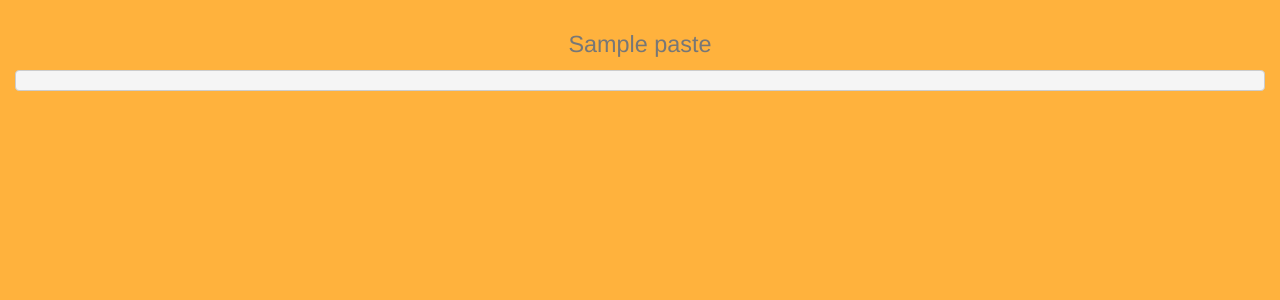
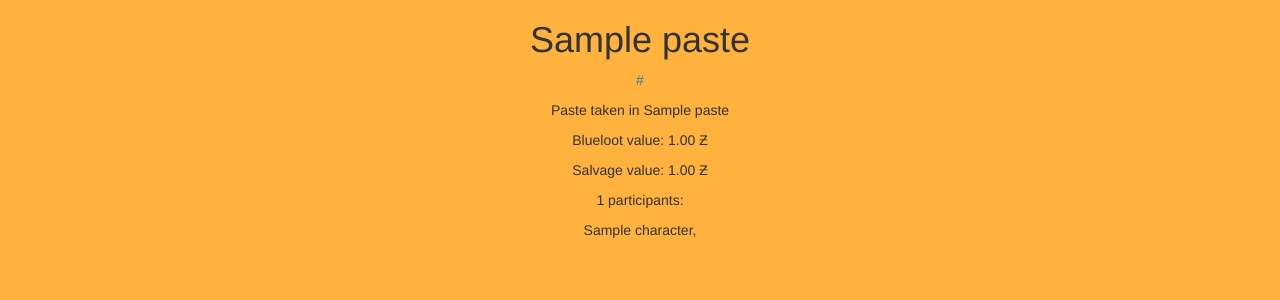
Before and after one commit to all-out/lootparser, a Django app: page /paste/1/ in a window 1280 px wide. Shown: the part 196-496 px from the top of the page. Run offline with Django 3.2, Linux system fonts and the light colour scheme; tables that the repository leaves empty hold one stand-in row (values such as "Sample post"); some libraries are stand-ins or nearby versions.

Commit message:
paste display template roughly fleshed out to display details

```diff
--- a/main/templates/display.html
+++ b/main/templates/display.html
@@ -1,15 +1,51 @@
 {% extends "base.html" %}
+
+{% load humanize %}
 
 {% block bodyblock %}
     <div class="row">
         <div class="col-sm-12 col_style">
-            <h1 class="text-center"><small>{{ paste }}</small></h1>
+            <h1 class="text-center">{{ paste }}</h1>
         </div>
     </div>
 
     <div class="row">
         <div class="col-sm-12 col_style">
-            <pre>{{ paste.raw_paste }}</pre>
+            <p class="text-center"><a href="{{ paste.ep_link }}" target="_blank">{{ paste.ep_link }}</a></p>
         </div>
     </div>
+
+    <div class="row">
+        <div class="col-sm-12 col_style">
+            <p class="text-center">Paste taken in {{ paste.ep_market_name }}</p>
+        </div>
+    </div>
+
+    <div class="row">
+        <div class="col-sm-12 col_style">
+            <p class="text-center">Blueloot value: {{ paste.blueloot_value|floatformat:2|intcomma }} Ƶ</p>
+        </div>
+    </div>
+
+    <div class="row">
+        <div class="col-sm-12 col_style">
+            <p class="text-center">Salvage value: {{ paste.salvage_value|floatformat:2|intcomma }} Ƶ</p>
+        </div>
+    </div>
+
+    <div class="row">
+        <div class="col-sm-12 col_style">
+            <p class="text-center">{{ paste.character.all|length }} participants:</p>
+        </div>
+    </div>
+    <div class="row">
+        <div class="col-sm-12 col_style">
+            <p class="text-center">
+                {% for character in paste.character.all  %}
+                    {{character}},
+                {% endfor %}
+            </p>
+        </div>
+    </div>
+
 {% endblock bodyblock %}
--- a/project/settings.py
+++ b/project/settings.py
@@ -34,6 +34,7 @@ INSTALLED_APPS = (
     'django.contrib.messages',
     'django.contrib.staticfiles',
     'main',
+    'django.contrib.humanize',
 )
 
 MIDDLEWARE_CLASSES = (
```
